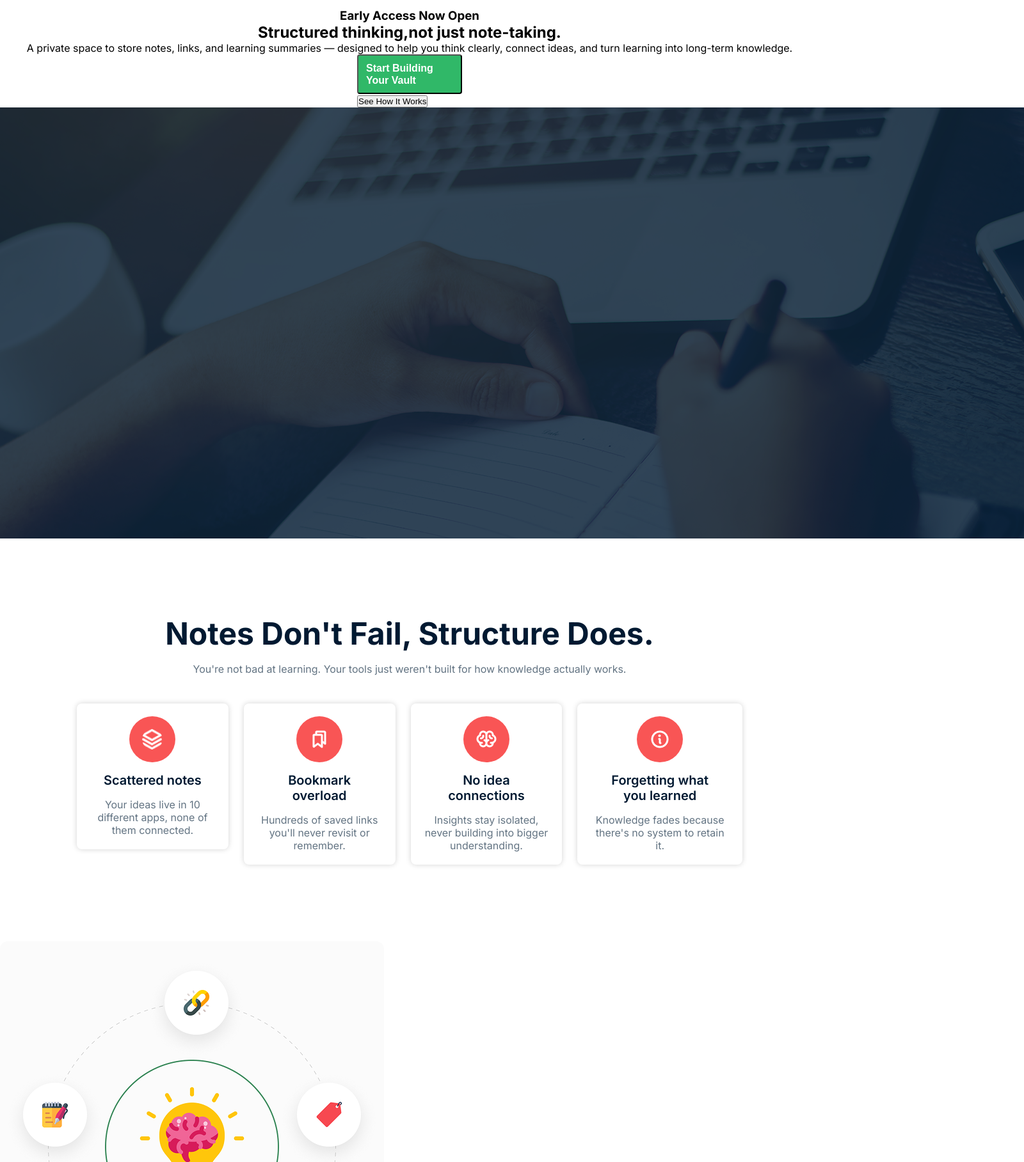
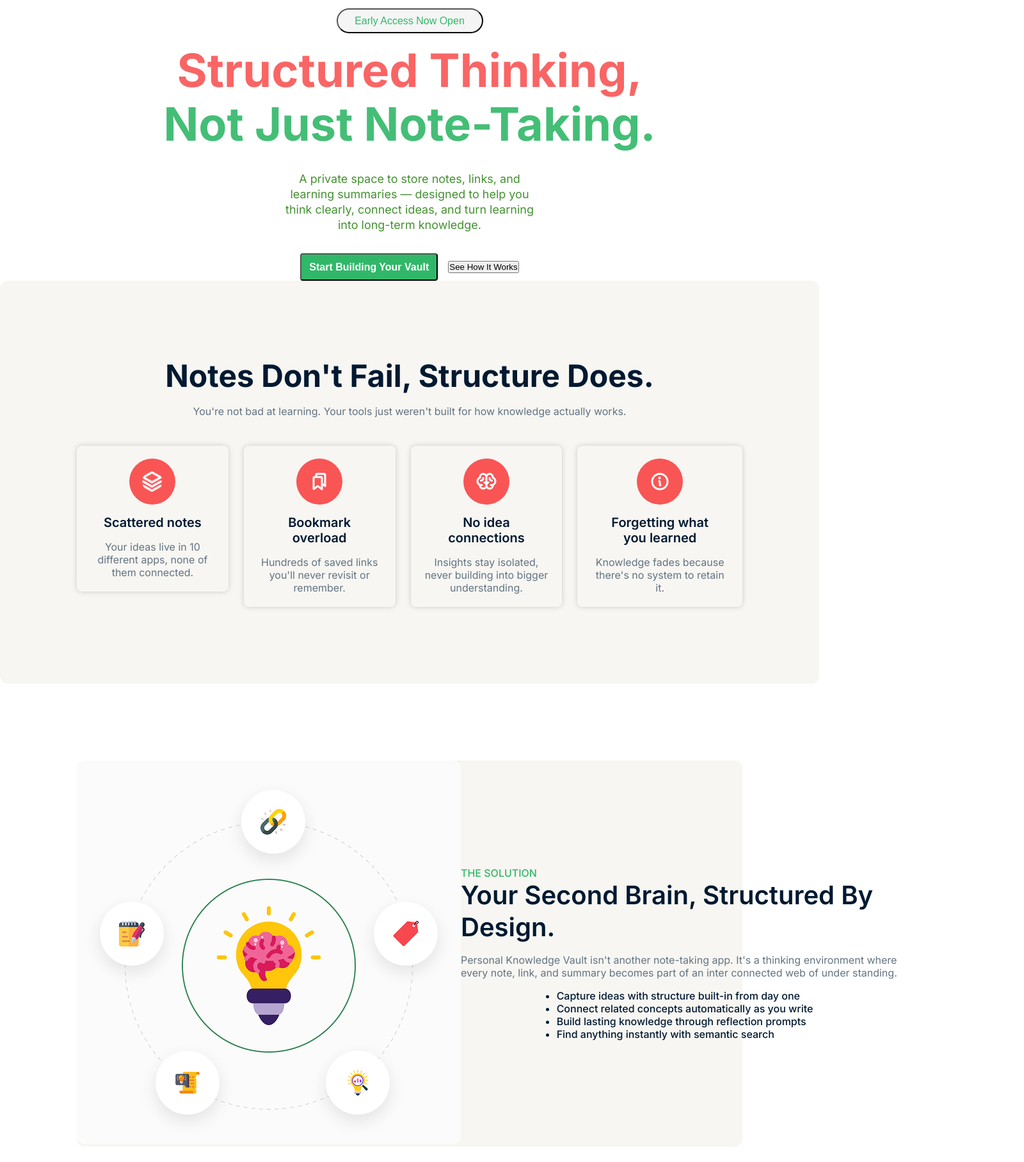
Before and after one commit to Suman-Miah/Assignment-01, a plain HTML site: page index.html in a window 1280 px wide. Shown: the part 83-1900 px from the top of the page at 64% size, 1600 px wide, since content can reach past the window. Drawn offline with Linux system fonts and the light colour scheme.

Commit message:
Completed the Ready to think section.

```diff
--- a/index.html
+++ b/index.html
@@ -38,17 +38,19 @@
         <section id="banner">
 
             <div class="heading-section">
+                <div>
+                    <button class="btn-3">Early Access Now Open</button>
+                    <h1 class="h1">Structured thinking,<span class="span">not just note-taking.</span></h1>
+                    <p>A private space to store notes, links, and learning summaries — designed to help you think
+                        clearly,
+                        connect ideas, and turn learning into long-term knowledge.</p>
+                </div>
 
-                <h3>Early Access Now Open</h3>
-                <h1 class="h1">Structured thinking,not just note-taking.</h1>
-                <p>A private space to store notes, links, and learning summaries — designed to help you think clearly,
-                    connect ideas, and turn learning into long-term knowledge.</p>
-
-                <div>
+                <div class="button">
                     <button class="btn">Start Building Your Vault</button>
                     <button class="bnt-2">See How It Works</button>
                 </div>
-                <img src="Images/hero-bg.png" alt="">
+
             </div>
 
         </section>
@@ -56,7 +58,7 @@
         <section>
             <div class="Note-box">
                 <div class="note">
-                    <h2>Notes don't fail, Structure does.</h2>
+                    <h2 class="h2">Notes don't fail, Structure does.</h2>
                     <p>You're not bad at learning. Your tools just weren't built for how knowledge actually works.</p>
                 </div>
                 <div class="note-card">
@@ -86,17 +88,17 @@
 
         </section>
 
-        <section id="solution">
-            <div>
-                <div>
+        <section id="solution-section">
+            <div class="solution">
+                <div class="img-konwledge">
                     <img src="Images/knowledge.png" alt="">
                 </div>
-                <div>
-                    <h4>The Solution</h4>
-                    <h2>Your second brain, structured by design.</h2>
+                <div class="container">
+                    <h4 class="h4">The Solution</h4>
+                    <h2 class="h2">Your second brain, structured by design.</h2>
                     <p>Personal Knowledge Vault isn't another note-taking app. It's a thinking environment where every
                         note, link, and summary becomes part of an inter connected web of under standing.</p>
-                    <div>
+                    <div class="ul-list">
                         <ul>
                             <li>Capture ideas with structure built-in from day one</li>
                             <li>Connect related concepts automatically as you write</li>
@@ -109,6 +111,22 @@
             </div>
         </section>
 
+        <section id="Ready-section">
+            <div class="container-ready">
+                <div class="think-more">
+                    <h2 class="h2">Ready to think more clearly?</h2>
+                    <p>Join thousands of learners who are building their personal knowledge vaults.Start free, no credit
+                        card required.</p>
+                </div>
+                <div class="button">
+                    <button class="btn">Get Early Access</button>
+                </div>
+                <div class="early-access">
+                    <p>Free during early access • No credit card needed</p>
+                </div>
+            </div>
+        </section>
+
     </main>
 
     <footer>
--- a/styles/styles.css
+++ b/styles/styles.css
@@ -46,8 +46,16 @@
 
 }
 
+.button{
+    display: flex;
+    flex-direction: row;
+    justify-content: center;
+    align-items: center;
+    gap: 16;
+}
+
 .btn{
-    max-width: 164px;
+    max-width: 251px;
     display: flex;
     justify-content: center;
     align-items: center;
@@ -62,13 +70,124 @@
     font-weight: 600;
     text-transform: capitalize;
 }
+.btn-2{
+    max-width: 198px;
+    display: flex;
+    flex-direction: row;
+    justify-content: center;
+    align-items: center;
+    gap: 10;
+    padding: 12px 16px 12px 16px;
 
+    box-sizing: border-box;
+    border: 1px solid rgba(192, 181, 177, 0.877);
+    border-radius: 4px;
+
+    font-style: Bold;
+    font-size: 16px;
+    font-weight: 600;
+    line-height: 19px;
+    text-align: left;
+}
 
 .heading-section{
     display: flex;
     flex-direction: column;
     justify-content: center;
     align-items: center;
+
+}
+.heading-section .button{
+
+    display: flex;
+    flex-direction: row;
+    justify-content: center;
+    align-items: center;
+    gap: 16px;
+}
+
+.heading-section .btn-3{
+    width: 229px;
+    color:#30B868;
+    font-style: Medium;
+    font-size: 16px;
+    font-weight: 500;
+    line-height: 19px;
+    text-align: center;
+    display: flex;
+    flex-direction: row;
+    justify-content: center;
+    align-items: center;
+    gap: 6;
+    padding: 8px 12px 8px 12px;
+    border-radius: 1000px;
+    background: whitesmoke;
+}
+
+.heading-section h1{
+
+    max-width: 770px;
+    margin: 16px auto;
+    opacity: 0.9;
+    color: rgba(249, 85, 85, 1);
+    line-height: 84px;
+    text-align: center;
+    font-style: Bold;
+    font-size: 72px;
+    font-weight: 700;
+    text-transform: capitalize;
+
+    width: 1360px;
+    align-items: center;
+    gap: 16;
+    flex-direction: column;
+    display: flex;
+    justify-content: flex-start;
+
+}
+.span{
+    color: #30B868;
+}
+.heading-section p{
+    max-width: 1360px;
+    margin: 16px 295px;
+    color: rgb(67, 145, 48);
+    font-size: 18px;
+    font-weight: 400;
+    line-height: 24px;
+    text-align: center;
+
+    display: flex;
+    flex-direction: column;
+    justify-content: center;
+    align-items: center;
+    gap: 16;
+    padding: 16px 150px;
+}
+
+.h2{
+    max-width: 1360px;
+    font-size: 48px;
+    font-weight: 700;
+    line-height: 58px;
+    color: #001931;
+    justify-content: center;
+    align-items: center;
+    margin: 0px auto;
+    text-align: center;
+    text-transform: capitalize;
+}
+
+.h4{
+    width: 700px;
+    color: #30B868;
+    font-style: Medium;
+    font-size: 16px;
+    font-weight: 500;
+    line-height: 20px;
+    justify-content: left;
+    text-align: left;
+    text-transform: uppercase;
 }
 
 .Note-box{
@@ -80,6 +199,8 @@
     align-items: center;
     gap: 44;
     padding: 120px;
+    border-radius: 12px;
+    background: rgba(247, 246, 242, 1);
 
 }
 
@@ -96,18 +217,6 @@
 }
 
 
-.note h2{
-    max-width: 1360px;
-    font-size: 48px;
-    font-weight: 700;
-    line-height: 58px;
-    color: #001931;
-    justify-content: center;
-    align-items: center;
-    margin: 0px auto;
-    text-align: center;
-    text-transform: capitalize;
-}
 
 .note p{
     max-width: 1360px;
@@ -152,3 +261,105 @@ font-weight: 400;
 line-height: 20px;
 text-align: center;
 }
+
+#solution-section{
+    max-width: 1600px;
+    padding: 120px;
+}
+.solution{
+    display: flex;
+    align-items: center;
+    gap: 60;
+    max-width: 1360px;
+    flex-direction: row;
+    justify-content: flex-start;
+    border-radius: 12px;
+    background: rgba(247, 246, 242, 1);
+}
+
+.img-konwledge{
+    max-width: 600px;
+    border-radius: 12px;
+}
+
+.container{
+    max-width: 700px;
+    display: flex;
+    flex-direction: column;
+    justify-content: flex-start;
+    align-items: flex-start;
+    gap: 40;
+    margin: 102px auto ;
+}
+
+.container .h2{
+    max-width: 700px;
+    color:#001931;
+    font-style: Bold;
+    font-size: 40px;
+    font-weight: 600;
+    line-height: 50px;
+    text-align: left;
+    text-transform: capitalize;
+
+}
+
+.container p{
+    margin: 16px auto;
+    width: 700px;
+    color: #627382;
+    font-size: 16px;
+    font-weight: 400;
+    line-height: 20px;
+    text-align: left;
+}
+
+.ul-list{
+    display: flex;
+    flex-direction: column;
+    justify-content: flex-start;
+    align-items: flex-start;
+    gap: 16;
+
+    color:rgba(0, 25, 49, 1);
+    font-style: Medium;
+    font-size: 16px;
+    font-weight: 500;
+    line-height: 20px;
+    text-align: left;
+}
+
+#Ready-section{
+    max-width: 1360px;
+    display: flex;
+    flex-direction: column;
+    justify-content: flex-start;
+    align-items: center;
+    gap: 24;
+    padding: 80px 40px 80px 40px;
+
+    border-radius: 12px;
+    background: rgba(247, 246, 242, 1);
+}
+
+.think-more p{
+    max-width: 1280px;
+    color: #627382;
+    font-size: 16px;
+    font-weight: 400;
+    line-height: 24px;
+    text-align: center;
+    margin: 24px auto;
+}
+
+.early-access p{
+    max-width: 1280px;
+    color: #627382;
+    font-size: 16px;
+    font-weight: 400;
+    line-height: 20px;
+    letter-spacing: 0%;
+    text-align: center;
+    margin-top: 16px;
+
+}
```
